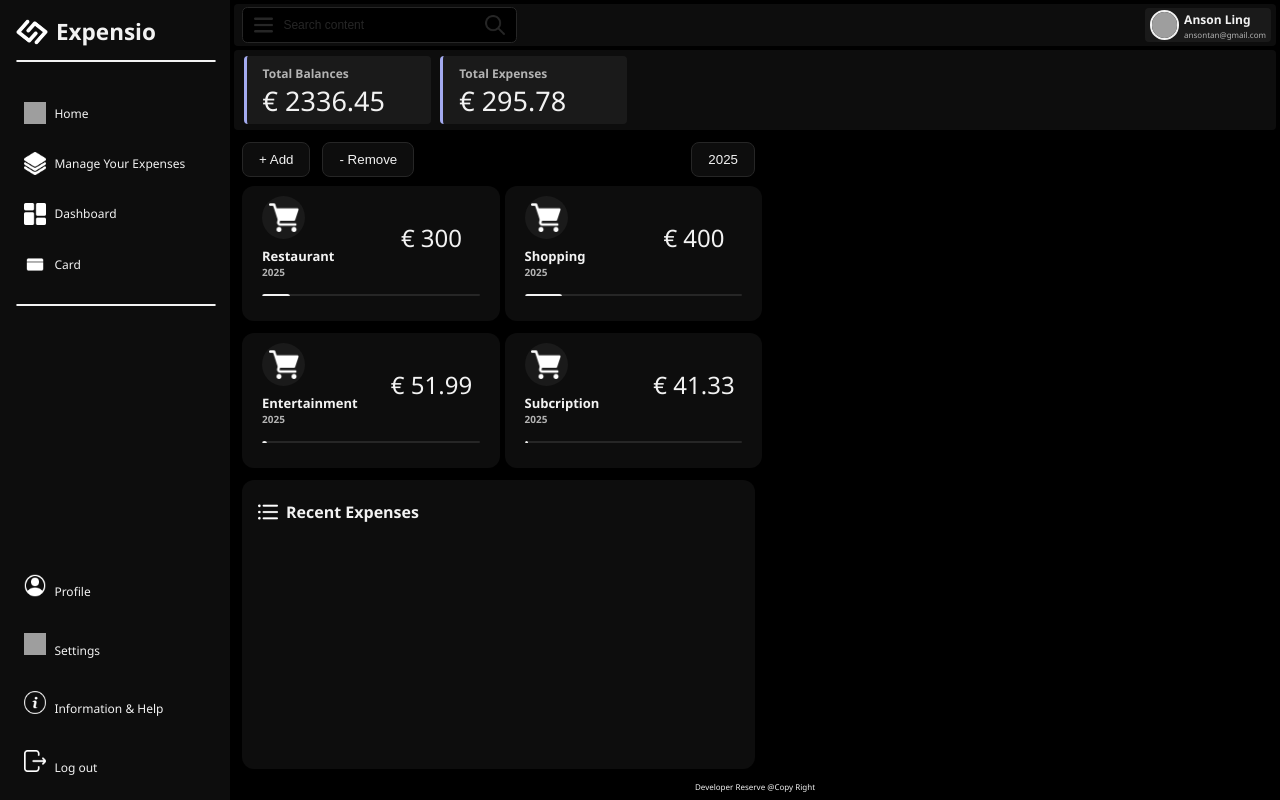
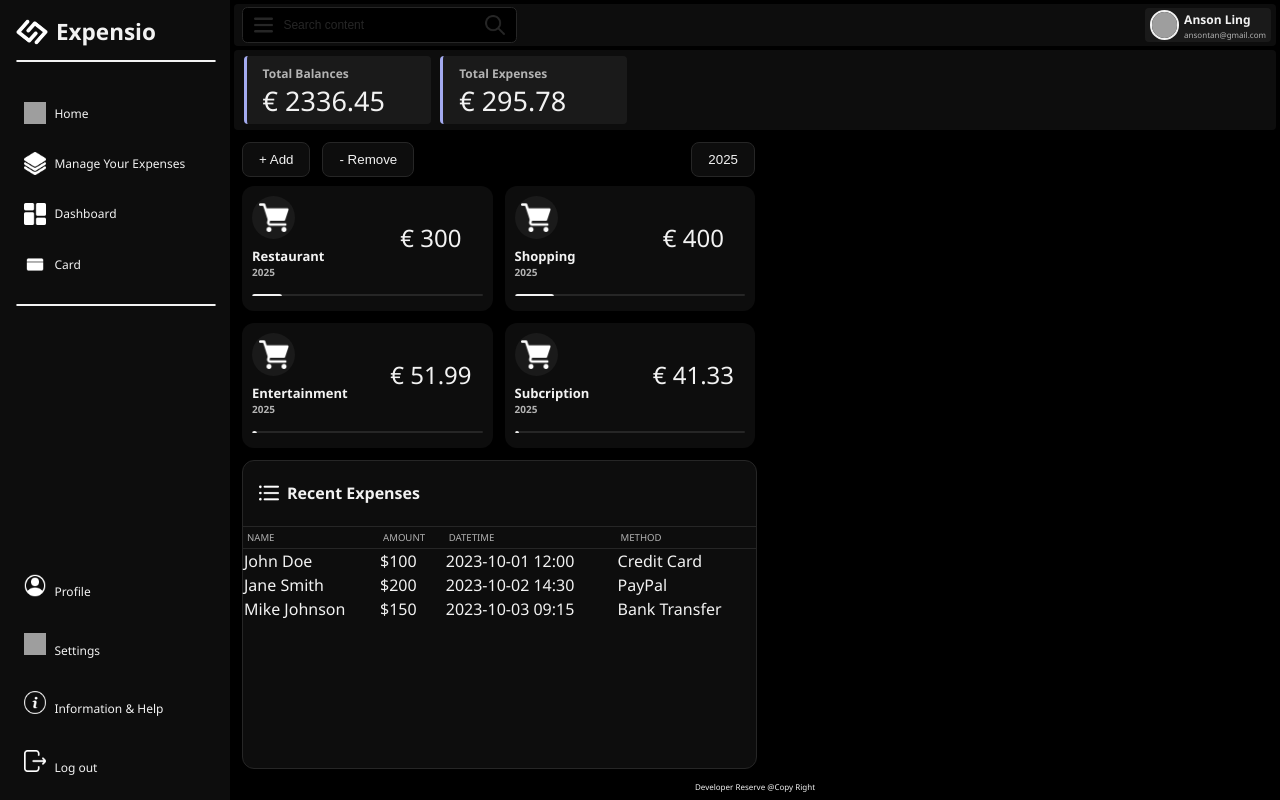
Before and after one commit to AnsonL1234/ExpensesTrackingSystem, a React (Vite) app in the folder website_app/expenses-tracking-webapp/: page / in a window 1280 px wide. Built offline with nearby package versions, Linux system fonts and the light colour scheme; grey boxes are pictures that could not be loaded.

Commit message:
fixing UI layout issues 2

```diff
--- a/website_app/expenses-tracking-webapp/src/components/Card_Component/TopSpending_Panel/TopSpending.css
+++ b/website_app/expenses-tracking-webapp/src/components/Card_Component/TopSpending_Panel/TopSpending.css
@@ -1,9 +1,8 @@
 @import url('../../../index.css');
 
 .TopSpending_Container {
-    width: 95%;
-    height: 115px;
-    padding: 10px;
+    width: 100%;
+    height: 125px;
     display: flex;
     flex-direction: column;
     background-color: var(--color-bg-02);
@@ -12,6 +11,7 @@
 
 .TopPanel_Container {
     margin: 0 10px;
+    padding-top: 10px;
     display: flex;
     gap: var(--size-03);
 }
--- a/website_app/expenses-tracking-webapp/src/main-page/Home_Page/HomePage.css
+++ b/website_app/expenses-tracking-webapp/src/main-page/Home_Page/HomePage.css
@@ -40,6 +40,7 @@
     width: 100%;
     height: 100%;
     background-color: var(--color-bg-02);
+    border: 1px solid var(--color-bg-04);
     border-radius: var(--size-03);
 }
 
--- a/website_app/expenses-tracking-webapp/src/main-page/Home_Page/HomePage.jsx
+++ b/website_app/expenses-tracking-webapp/src/main-page/Home_Page/HomePage.jsx
@@ -1,5 +1,6 @@
 import TopSpending from '../../components/Card_Component/TopSpending_Panel/TopSpending';
 import Button3 from '../../components/Button/Button3.jsx'
+import TableList from './TableList/HomePage.TableList.jsx';
 import './HomePage.css';
 
 import GroceryIcons from'../../assets/general_icons/grocery-store.png';
@@ -62,7 +63,7 @@ export default function HomePage() {
                         <img src={ListIcon} alt="listIcons" className='listIcons' />
                         <h4>Recent Expenses</h4>
                     </div>
-
+                    <TableList />
                 </div>
             </div>
             <div className="Home_Panel2">
--- /dev/null
+++ b/website_app/expenses-tracking-webapp/src/main-page/Home_Page/TableList/HomePage.TableList.css
@@ -0,0 +1,17 @@
+@import url('../../../index.css');
+
+.table_list {
+    width: 100%;
+    background-color: var(--color-bg-02);
+    border-collapse: collapse;
+}
+
+th {
+    color: var(--secondary-text-05);
+    padding: var(--size-01);
+    text-align: left;
+    font-weight: 400;
+    border-top: 1px solid var(--color-bg-04);
+    border-bottom: 1px solid var(--color-bg-04);
+    font-size: .6rem;
+}
--- /dev/null
+++ b/website_app/expenses-tracking-webapp/src/main-page/Home_Page/TableList/HomePage.TableList.jsx
@@ -0,0 +1,37 @@
+import './HomePage.TableList.css';
+
+export default function TableList() {
+
+
+
+    return (
+        <div>
+            <table className="table_list">
+                <tr>
+                    <th>NAME</th>
+                    <th>AMOUNT</th>
+                    <th>DATETIME</th>
+                    <th>METHOD</th>
+                </tr>
+                <tr>
+                    <td>John Doe</td>
+                    <td>$100</td>
+                    <td>2023-10-01 12:00</td>
+                    <td>Credit Card</td>
+                </tr>
+                <tr>
+                    <td>Jane Smith</td>
+                    <td>$200</td>
+                    <td>2023-10-02 14:30</td>
+                    <td>PayPal</td>
+                </tr>
+                <tr>
+                    <td>Mike Johnson</td>
+                    <td>$150</td>
+                    <td>2023-10-03 09:15</td>
+                    <td>Bank Transfer</td>
+                </tr>
+            </table>
+        </div>
+    );
+}
```
Also changed, not shown: website_app/expenses-tracking-webapp/src/main-page/Home_Page/HomePage.TableList.jsx (deleted, +0 -22 lines).
